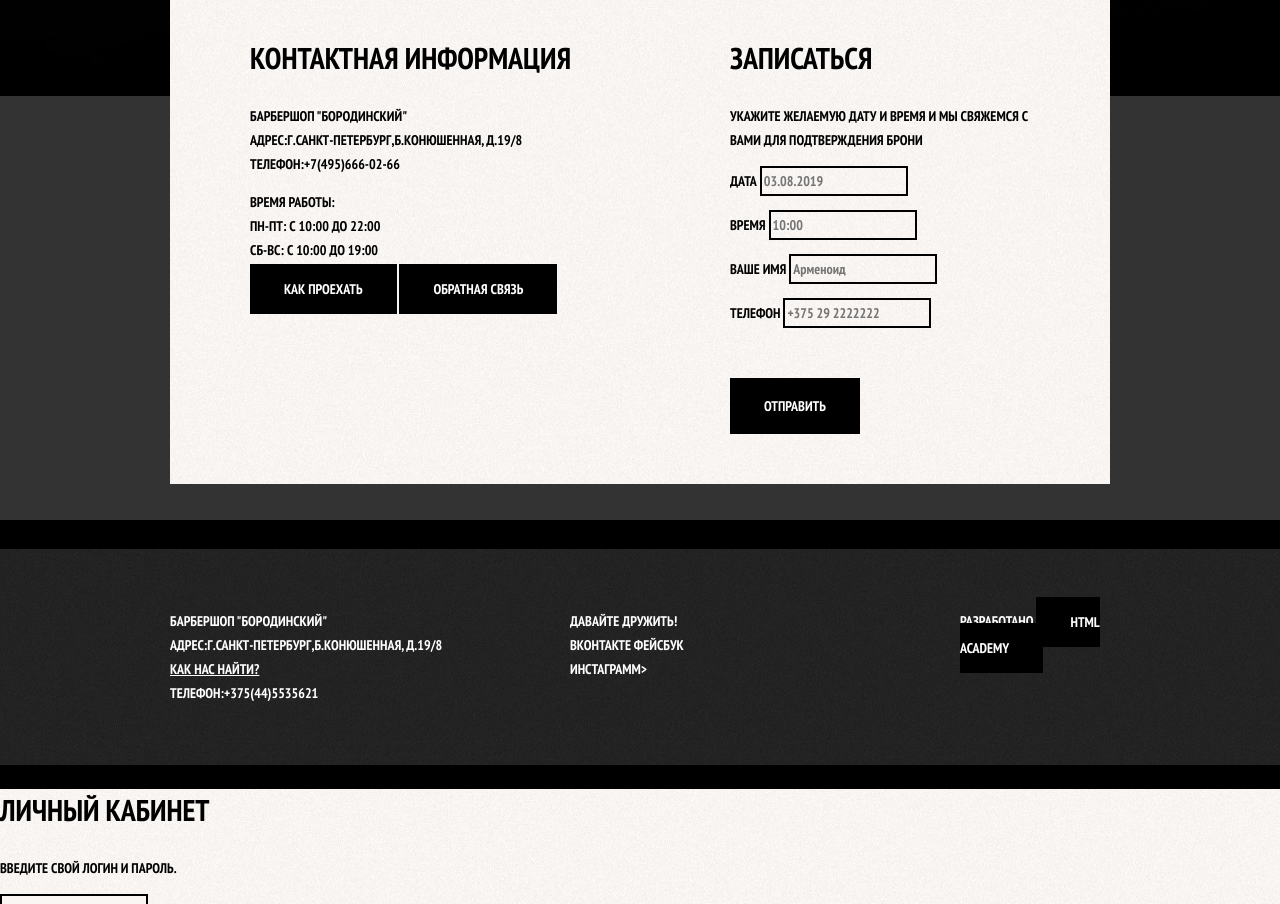
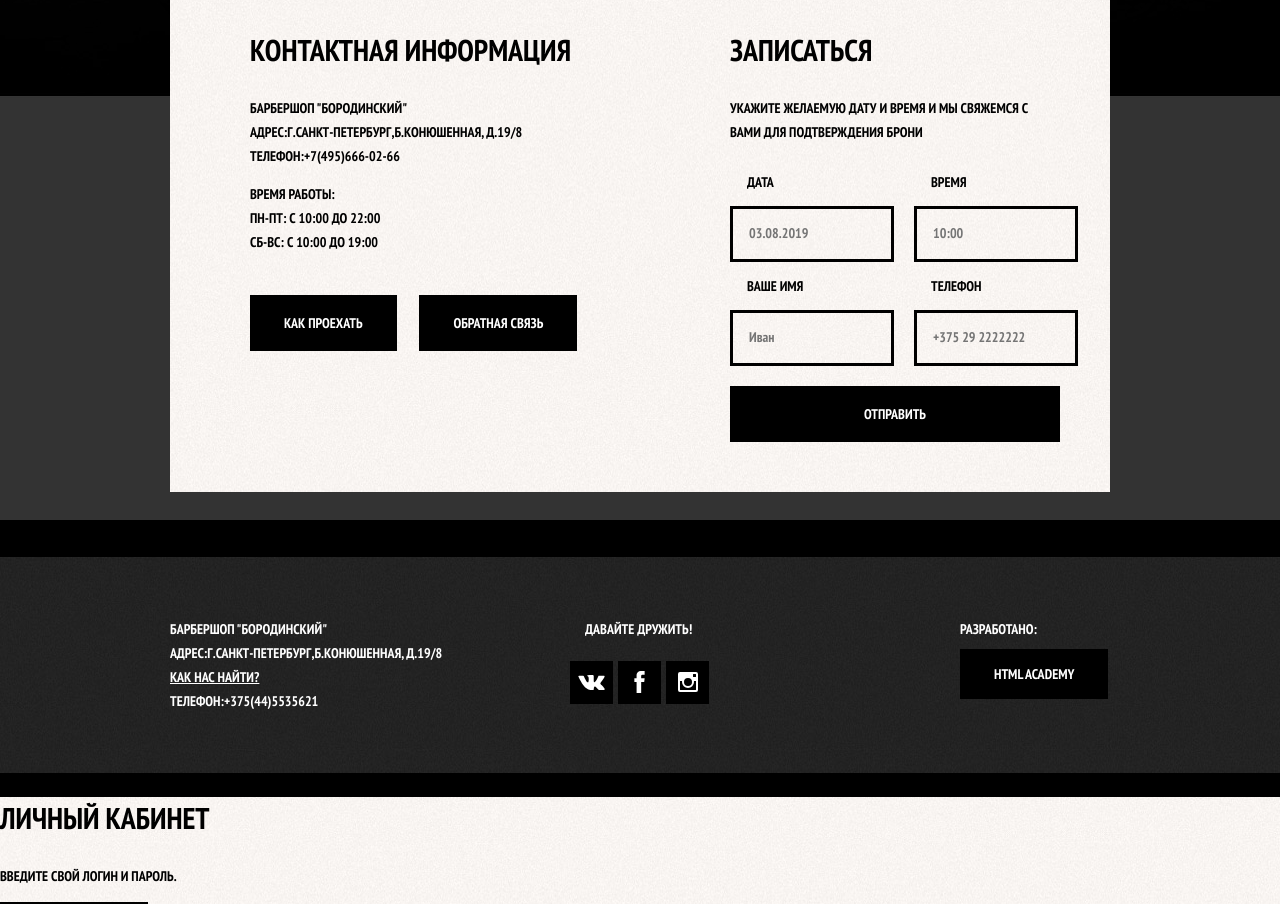
Before and after one commit to bulbash92/barbershop, a plain HTML site: page index.html in a window 1280 px wide. Shown: the part 1173-2077 px from the top of the page. Drawn offline with Linux system fonts and the light colour scheme.

Commit message:
footer is ready

```diff
--- a/index.html
+++ b/index.html
@@ -103,12 +103,13 @@
                     СБ-ВС: с 10:00 до 19:00
                 </p>
                 <a class="button contacts-button" href="map.html">Как проехать</a>
-                <a class="button contacts- button" href="cotntacts.html">Обратная связь</a>
+                <a class="button contacts-button" href="cotntacts.html">Обратная связь</a>
             </section>
             <section class="appointment">
                 <h2>Записаться</h2>
                 <p>Укажите желаемую дату и время и мы свяжемся с вами для подтверждения брони</p>
                 <form class="appointment-form" action="https://echo.htmlacademy.ru" method="post">
+                    <div class="form-wrapper">
                         <p class="appointment-item">
                             <label for="appointment-data">Дата</label>
                             <input id="appointment-data" type="text" name="date" value="" placeholder="03.08.2019">
@@ -117,15 +118,19 @@
                             <label for="appointment-time">Время</label>
                             <input id="appointment-time" type="text" name="time" value="" placeholder="10:00">
                         </p>
+                    </div>
+                    <div class="form-wrapper">
                         <p class="appointment-item">
                             <label for="appointment-name">Ваше имя</label>
-                        <input id="appointment-name" type="text" name="name" value="" placeholder="Арменоид">
+                            <input id="appointment-name" type="text" name="name" value="" placeholder="Иван">
                         </p>
                         <p class="appointment-item">
                             <label for="appointment-phone">Телефон</label>
-                        <input id="appointment-phone" type="tel" name="phone" value="" placeholder="+375 29 2222222">
+                            <input id="appointment-phone" type="tel" name="phone" value=""
+                                placeholder="+375 29 2222222">
                         </p>
-                    <button class="button" type="submit">Отправить</button>
+                    </div>
+                    <button class="button button-submit" type="submit">Отправить</button>
                 </form>
             </section>
         </div>
@@ -140,12 +145,14 @@
             </p>
             <div class="footer-social">
                 <b>Давайте дружить!</b>
-                <a class="social-button" href="#">Вконтакте</a>
-                <a class="social-button" href="#">Фейсбук</a>
-                <a class="social-button" href="#">Инстаграмм></a>
+                <div class="wrapper-social">
+                    <a class="social-button vk" href="https://vk.com/"></a>
+                    <a class="social-button fb" href="#"></a>
+                    <a class="social-button insta" href="#"></a>
+                </div>
             </div>
                 <p class="footer-copyright">
-                <b>Разработано</b>
+                    <b>Разработано:</b><br>
                     <a class="button" href="https:/htmlacademy.ru">HTML ACADEMY</a>
                 </p>
             </div>
--- a/styles.css
+++ b/styles.css
@@ -62,13 +62,19 @@ img {
 }
 
 .gallery-button {
-    padding: 16px 52px;
+    padding: 12px 52px;
     margin-top: 36px;
     margin-right: 20px;
 }
 
-.gallery-next{
-    padding: 16px 50px;
+.gallery-next {
+    padding: 12px 50px;
+}
+
+.contacts-button {
+    display: inline-block;
+    margin-top: 27px;
+    margin-right: 20px;
 }
 
 .main-header {
@@ -192,7 +198,7 @@ img {
 }
 
 .features-item {
-    width: 300px;
+    width: 290px;
 
     text-align: center;
 }
@@ -268,16 +274,34 @@ img {
     margin: 0;
 }
 
+.appointment-item {
+    margin: 0;
+}
+
+.appointment-item label {
+    display: inline-block;
+    margin-left: 17px;
+    margin-top: 12px;
+    margin-bottom: 12px;
+}
+
 .appointment-item input {
     font: inherit;
-
+    padding-left: 16px;
+    padding-top: 12px;
+    padding-bottom: 14px;
     background-color: transparent;
-    border: 2px solid #000000;
+    border: 3px solid #000000;
 }
 
 .appointment-item input:focus {
     border-color: #663d15;
     outline: none;
+}
+
+.button-submit {
+    margin-top: 20px;
+    width: 330px;
 }
 
 .main-footer {
@@ -332,8 +356,11 @@ img {
     width: 150px;
     margin: 0;
     margin-left: auto;
+}
 
-
+.footer-copyright b {
+    display: inline-block;
+    margin-bottom: 20px;
 }
 
 .footer-copyright .button:hover,
@@ -385,3 +412,54 @@ img {
 .restore:focus {
     text-decoration: none;
 }
+
+.form-wrapper {
+    display: flex;
+}
+
+#appointment-data {
+    margin-right: 20px;
+}
+
+#appointment-name {
+    margin-right: 20px;
+}
+
+.wrapper-social {
+    display: flex;
+}
+
+.social-button {
+    display: inline-block;
+    background-color: black;
+    width: 43px;
+    height: 43px;
+    margin-top: 20px;
+    margin-right: 5px;
+}
+
+.footer-social b {
+    margin-left: 15px;
+}
+
+.vk {
+    background-image: url(img/vk.svg);
+    background-repeat: no-repeat;
+    background-position: center;
+}
+
+.fb {
+    background-image: url(img/facebook.svg);
+    background-repeat: no-repeat;
+    background-position: center;
+}
+
+.insta {
+    background-image: url(img/instagram.svg);
+    background-repeat: no-repeat;
+    background-position: center;
+}
+
+.footer-button {
+
+}
```
Also changed, not shown: catalog-item.html (+18 -12 lines), catalog.html (+10 -8 lines), price.html (+21 -10 lines), img/facebook.svg (added), img/instagram.svg (added), img/vk.svg (added). Lines whose indentation alone changed are shown as unchanged.
